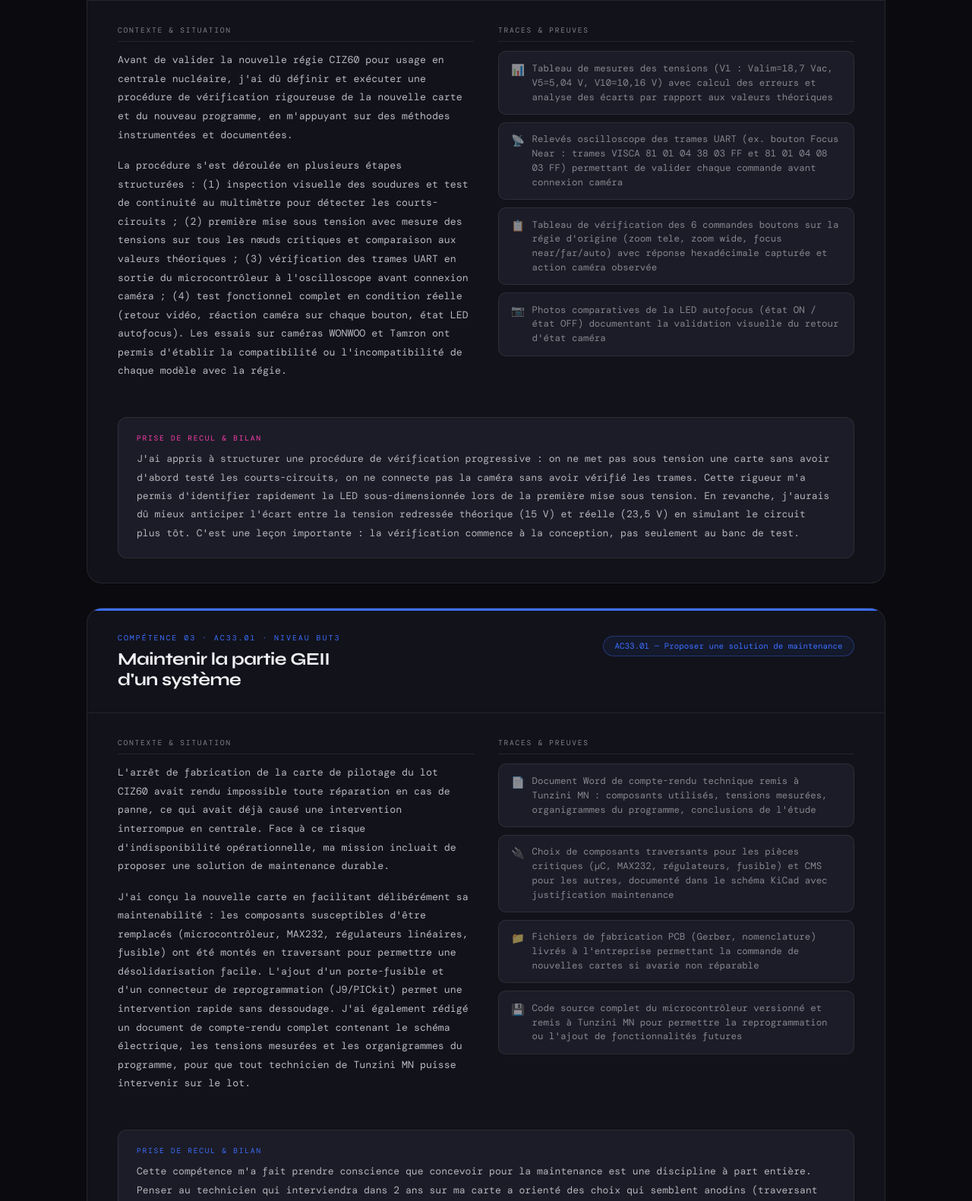
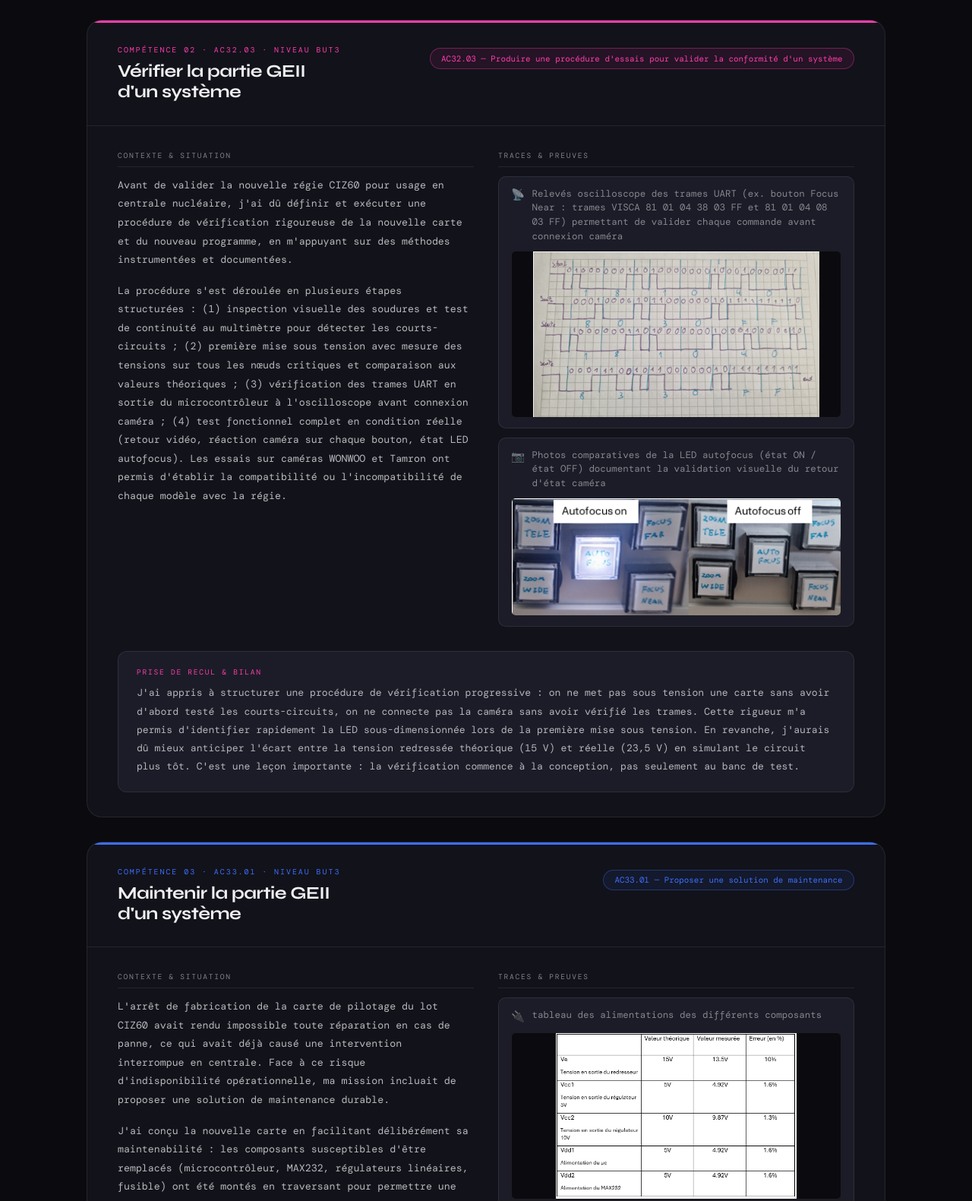
Before and after one commit to CHAMPIpaTate/CHAMPIpaTate.github.io, a plain HTML site: page index.html in a window 1280 px wide. Shown: the part 1870-3451 px from the top of the page at 76% size. Drawn offline with nearby package versions, Linux system fonts and the light colour scheme.

Commit message:
ajout trace et modif style pour garder la mise en page

```diff
--- a/CSS/style.css
+++ b/CSS/style.css
@@ -343,6 +343,45 @@
     .comp-body { grid-template-columns: 1fr; }
   }
 
+  /* Traces */
+  .traces-list { display: flex; flex-direction: column; gap: 0.75rem; }
+
+  .trace-item {
+    display: flex;
+    flex-direction: column;
+    gap: 0.6rem;
+    background: var(--dark3);
+    border: 1px solid var(--border);
+    border-radius: 10px;
+    padding: 0.8rem 1rem;
+    font-family: var(--font-mono);
+    font-size: 0.78rem;
+    line-height: 1.5;
+    color: var(--muted);
+  }
+
+  .trace-item-header {
+    display: flex;
+    align-items: flex-start;
+    gap: 0.6rem;
+  }
+
+  .trace-icon {
+    font-size: 0.9rem;
+    flex-shrink: 0;
+    margin-top: 0.05rem;
+  }
+
+  .trace-item img {
+    width: 100%;
+    max-height: 220px;
+    object-fit: contain;
+    border-radius: 6px;
+    border: 1px solid var(--border);
+    background: var(--dark);
+    display: block;
+  }
+
   .comp-section-title {
     font-family: var(--font-mono);
     font-size: 0.6rem;
@@ -360,29 +399,6 @@
     line-height: 1.85;
     color: rgba(240,240,244,0.75);
     margin-bottom: 1rem;
-  }
-
-  /* Traces */
-  .traces-list { display: flex; flex-direction: column; gap: 0.6rem; }
-
-  .trace-item {
-    display: flex;
-    align-items: flex-start;
-    gap: 0.6rem;
-    background: var(--dark3);
-    border: 1px solid var(--border);
-    border-radius: 10px;
-    padding: 0.8rem 1rem;
-    font-family: var(--font-mono);
-    font-size: 0.78rem;
-    line-height: 1.5;
-    color: var(--muted);
-  }
-
-  .trace-icon {
-    font-size: 0.9rem;
-    flex-shrink: 0;
-    margin-top: 0.05rem;
   }
 
   /* Bilan recul */
--- a/index.html
+++ b/index.html
@@ -93,10 +93,14 @@
       <div>
         <div class="comp-section-title">Traces &amp; preuves</div>
         <div class="traces-list">
-          <div class="trace-item"><span class="trace-icon">📐</span><span>Schéma électrique complet de la nouvelle carte régie réalisé sur KiCad (microcontrôleur, MAX232, régulateurs, pont redresseur, connecteurs)</span></div>
-          <div class="trace-item"><span class="trace-icon">🗂️</span><span>Tableau comparatif des composants d'origine vs composants retenus avec justifications techniques (compatibilité MCC, disponibilité, robustesse)</span></div>
-          <div class="trace-item"><span class="trace-icon">🖥️</span><span>Fichiers PCB KiCad : routage double face, plans de masse sur les deux faces, composants traversants sur les pièces à remplacer en maintenance</span></div>
-          <div class="trace-item"><span class="trace-icon">🔢</span><span>Note de dimensionnement du transistor de pilotage de la LED autofocus (Ib=3,8 mA, β=100, Ic=15 mA → saturation vérifiée)</span></div>
+          <div class="trace-item">
+            <div class="trace-item-header"><span class="trace-icon">📐</span><span>Schéma électrique complet de la nouvelle carte régie réalisé sur KiCad (microcontrôleur, MAX232, régulateurs, pont redresseur, connecteurs)</span></div>
+            <img src="trace/schemas_kicad-ciz60.png" alt="schemas_kicad-ciz60">
+          </div>
+          <div class="trace-item">
+            <div class="trace-item-header"><span class="trace-icon">🖥️</span><span>Fichiers PCB KiCad : routage double face, plans de masse sur les deux faces, composants traversants sur les pièces à remplacer en maintenance</span></div>
+            <img src="trace/cao_kicad_ciz60.png" alt="cao_kicad_ciz60">
+          </div>
         </div>
       </div>
     </div>
@@ -132,10 +136,14 @@
       <div>
         <div class="comp-section-title">Traces &amp; preuves</div>
         <div class="traces-list">
-          <div class="trace-item"><span class="trace-icon">📊</span><span>Tableau de mesures des tensions (V1 : Valim=18,7 Vac, V5=5,04 V, V10=10,16 V) avec calcul des erreurs et analyse des écarts par rapport aux valeurs théoriques</span></div>
-          <div class="trace-item"><span class="trace-icon">📡</span><span>Relevés oscilloscope des trames UART (ex. bouton Focus Near : trames VISCA 81 01 04 38 03 FF et 81 01 04 08 03 FF) permettant de valider chaque commande avant connexion caméra</span></div>
-          <div class="trace-item"><span class="trace-icon">📋</span><span>Tableau de vérification des 6 commandes boutons sur la régie d'origine (zoom tele, zoom wide, focus near/far/auto) avec réponse hexadécimale capturée et action caméra observée</span></div>
-          <div class="trace-item"><span class="trace-icon">📷</span><span>Photos comparatives de la LED autofocus (état ON / état OFF) documentant la validation visuelle du retour d'état caméra</span></div>
+          <div class="trace-item">
+            <div class="trace-item-header"><span class="trace-icon">📡</span><span>Relevés oscilloscope des trames UART (ex. bouton Focus Near : trames VISCA 81 01 04 38 03 FF et 81 01 04 08 03 FF) permettant de valider chaque commande avant connexion caméra</span></div>
+            <img src="trace/trace_UART.png" alt="trace_UART">
+          </div>
+          <div class="trace-item">
+            <div class="trace-item-header"><span class="trace-icon">📷</span><span>Photos comparatives de la LED autofocus (état ON / état OFF) documentant la validation visuelle du retour d'état caméra</span></div>
+            <img src="trace/photo_led_onoff.png" alt="photo_led_onoff">
+          </div>
         </div>
       </div>
     </div>
@@ -171,10 +179,14 @@
       <div>
         <div class="comp-section-title">Traces &amp; preuves</div>
         <div class="traces-list">
-          <div class="trace-item"><span class="trace-icon">📄</span><span>Document Word de compte-rendu technique remis à Tunzini MN : composants utilisés, tensions mesurées, organigrammes du programme, conclusions de l'étude</span></div>
-          <div class="trace-item"><span class="trace-icon">🔌</span><span>Choix de composants traversants pour les pièces critiques (µC, MAX232, régulateurs, fusible) et CMS pour les autres, documenté dans le schéma KiCad avec justification maintenance</span></div>
-          <div class="trace-item"><span class="trace-icon">📁</span><span>Fichiers de fabrication PCB (Gerber, nomenclature) livrés à l'entreprise permettant la commande de nouvelles cartes si avarie non réparable</span></div>
-          <div class="trace-item"><span class="trace-icon">💾</span><span>Code source complet du microcontrôleur versionné et remis à Tunzini MN pour permettre la reprogrammation ou l'ajout de fonctionnalités futures</span></div>
+          <div class="trace-item">
+            <div class="trace-item-header"><span class="trace-icon">🔌</span><span>tableau des alimentations des différents composants</span></div>
+            <img src="trace/tableau_alimentations.png" alt="tableau alimentation">
+          </div>
+          <div class="trace-item">
+            <div class="trace-item-header"><span class="trace-icon">💾</span><span>logigrame de la fonction d'interuption du timer2</span></div>
+            <img src="trace/logigrame.png" alt="logigrame">
+          </div>
         </div>
       </div>
     </div>
@@ -210,10 +222,14 @@
       <div>
         <div class="comp-section-title">Traces &amp; preuves</div>
         <div class="traces-list">
-          <div class="trace-item"><span class="trace-icon">🔧</span><span>Photo du câblage de la régie avec la nouvelle carte implantée (connecteurs Phoenix Contact J3–J5, porte-fusible, bornier J8 avec cavaliers RS232/TTL)</span></div>
-          <div class="trace-item"><span class="trace-icon">📋</span><span>Tableau de correspondance des connecteurs (J1 à J12) documentant chaque lien entre la carte et les éléments physiques de la régie</span></div>
-          <div class="trace-item"><span class="trace-icon">🎥</span><span>Test de mise en service caméra WONWOO : identification du besoin TTL, câblage via carte FPC-embase, tableau de connexion (Vidéo out, GND, Vcc, RX/TX UART) et validation du retour vidéo</span></div>
-          <div class="trace-item"><span class="trace-icon">✅</span><span>Rapport de mise en service final : compatibilité WONWOO validée (TTL), incompatibilité Tamron documentée avec hypothèses pour un essai futur</span></div>
+          <div class="trace-item">
+            <div class="trace-item-header"><span class="trace-icon">🔧</span><span>Photo du câblage de la régie avec la nouvelle carte implantée (connecteurs Phoenix Contact J3–J5, porte-fusible, bornier J8 avec cavaliers RS232/TTL)</span></div>
+            <img src="trace/photo_cablage.png" alt="photo_cablage">
+          </div>
+          <div class="trace-item">
+            <div class="trace-item-header"><span class="trace-icon">📋</span><span>Tableau de correspondance des connecteurs (J1 à J12) documentant chaque lien entre la carte et les éléments physiques de la régie</span></div>
+            <img src="trace/tableau_connections.png" alt="tableau_alimentations">
+          </div>
         </div>
       </div>
     </div>
```
Also changed, not shown: trace/cao_kicad_ciz60.png (added), trace/logigrame.png (added), trace/photo_cablage.png (added), trace/photo_led_onoff.png (added), trace/schemas_kicad-ciz60.png (added), trace/tableau_alimentations.png (added), trace/tableau_connections.png (added), trace/trace_UART.png (added).
